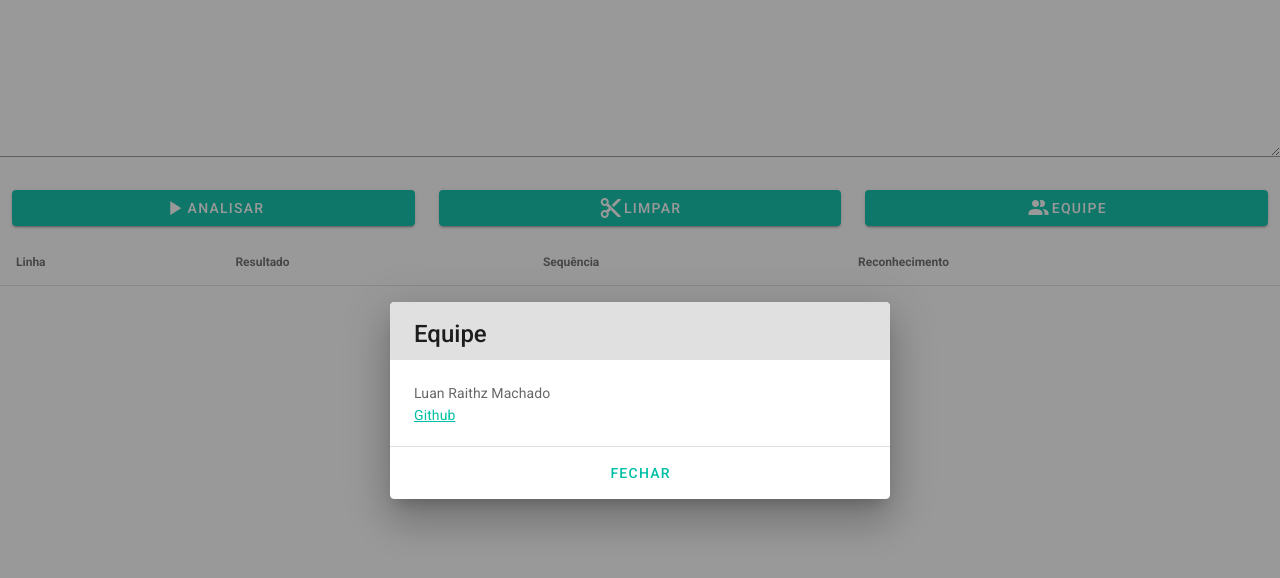
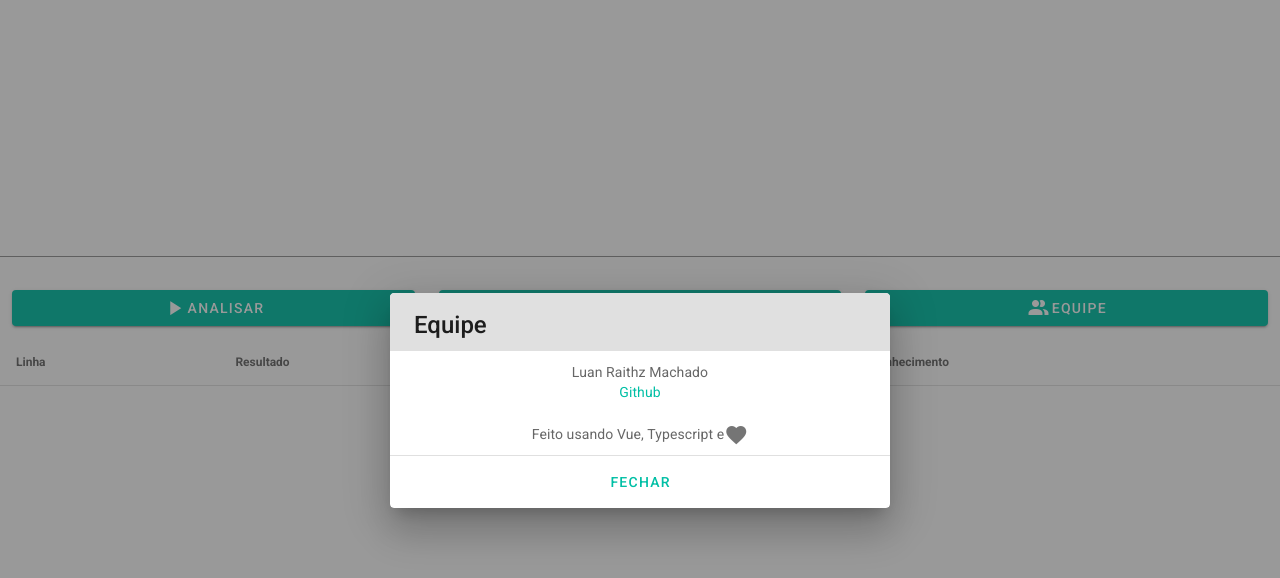
Before and after one commit to luanraithz/fla-cmp-nlp, a Vue app in the folder lfa/client/: page / in a window 1280 px wide. Both pictures are taken after a click on the button "EQUIPE". Shown: the top 578 px of the page. Built offline with nearby package versions, Linux system fonts and the light colour scheme.

Commit message:
fixing some problems with the interface

```diff
--- a/lfa/client/src/App.vue
+++ b/lfa/client/src/App.vue
@@ -3,6 +3,7 @@
         <v-container fluid class="container">
             <v-row>
                 <v-textarea
+                    :no-resize="true"
                     name="language"
                     v-model="content"
                     >
@@ -26,55 +27,7 @@
                         Limpar
                     </v-btn>
                 </v-col>
-                <v-col cols="sm">
-                    <v-dialog
-                      v-model="dialog"
-                      width="500"
-                    >
-                      <template v-slot:activator="{ on }">
-                        <v-btn
-                          color="primary"
-                          dark
-                          v-on="on"
-                        >
-                            <v-icon >mdi-account-multiple</v-icon>
-                            Equipe
-                        </v-btn>
-                      </template>
-
-                      <v-card>
-                        <v-card-title
-                          class="headline grey lighten-2 text-center"
-                          primary-title
-                        >
-                          Equipe
-                        </v-card-title>
-
-                        <v-card-text>
-                          <br/>
-                          Luan Raithz Machado
-
-                          <br/>
-                          <a href="https://github.com/luanraithz">
-                              Github
-                          </a>
-                        </v-card-text>
-
-                        <v-divider></v-divider>
-
-                        <v-card-actions>
-                          <div class="flex-grow-1"></div>
-                          <v-btn
-                            color="primary"
-                            text
-                            @click="dialog = false"
-                          >
-                            Fechar
-                          </v-btn>
-                        </v-card-actions>
-                      </v-card>
-                    </v-dialog>
-                </v-col>
+                <TeamModal></TeamModal>
             </v-row>
       </v-container>
     <v-content>
@@ -86,6 +39,7 @@
 <script lang="ts">
 import Vue from 'vue';
 import Table from './components/Table.vue';
+import TeamModal from './components/TeamModal.vue';
 import { validate, Result, Output } from './final';
 
 const ResultsMap = {
@@ -111,7 +65,8 @@ const toReadable = (result: Output): FormattedOutput => ({
 export default Vue.extend({
   name: 'App',
   components: {
-    Table
+    Table,
+    TeamModal
   },
   methods: {
     run: function() {
@@ -135,7 +90,10 @@ export default Vue.extend({
     }),
 });
 </script>
-<style scoped>
+<style>
+    body, html {
+        overflow: auto !important;
+    }
     button {
         width: 100%;
     }
@@ -145,4 +103,9 @@ export default Vue.extend({
         max-height: unset;
         padding: 20px;
     }
+    textarea {
+        height: 30vh;
+        min-height: 187px;
+    }
+
 </style>
--- a/lfa/client/src/components/Table.vue
+++ b/lfa/client/src/components/Table.vue
@@ -1,4 +1,5 @@
 <template>
+    <div class="table">
         <v-simple-table>
             <thead>
                 <tr>
@@ -10,16 +11,18 @@
             </thead>
             <tbody>
                 <tr v-for="d in data">
-                <td> {{ d.line }} </td>
-                <td> {{ d.result }} </td>
-                <td> {{ d.content }} </td>
-                <td> {{ d.path }} </td>
+                    <td :title="d.line"> {{ d.line }} </td>
+                    <td :title="d.result"> {{ d.result }} </td>
+                    <td :title="d.content"> {{ d.content }} </td>
+                    <td :title="d.path"> {{ d.path }} </td>
                 </tr>
             </tbody>
         </v-simple-table>
+    </div>
 </template>
 <script lang="ts">
 import Vue from 'vue';
+import { Prop } from 'vue/types/options';
 import { FormattedOutput } from '../App.vue';
 
 type Props = { data: FormattedOutput[] }
@@ -27,9 +30,13 @@ type Props = { data: FormattedOutput[] }
 export default Vue.extend({
     name: 'Table',
     props: {
-        data: {
-            type: Array as FormattedOutput[]
-        }
+        data: Array as Prop<FormattedOutput[]>
     }
 });
 </script>
+<style>
+    .table {
+        max-height: 55vh;
+        overflow: auto;
+    }
+</style>
--- a/lfa/client/src/components/TeamModal.vue
+++ b/lfa/client/src/components/TeamModal.vue
@@ -1,4 +1,62 @@
 <template>
+    <v-col cols="sm">
+        <v-dialog
+          v-model="dialog"
+          width="500"
+        >
+          <template v-slot:activator="{ on }">
+            <v-btn
+              color="primary"
+              dark
+              v-on="on"
+            >
+                <v-icon >mdi-account-multiple</v-icon>
+                Equipe
+            </v-btn>
+          </template>
+
+          <v-card>
+            <v-card-title
+              class="headline grey lighten-2 text-center"
+              primary-title
+            >
+              Equipe
+            </v-card-title>
+
+            <v-card-text>
+              <br/>
+              <v-row justify="center">
+                  Luan Raithz Machado
+              </v-row>
+              <br/>
+              <v-row justify="center">
+                  <a href="https://github.com/luanraithz">
+                      Github
+                  </a>
+              </v-row>
+              <br/>
+              <br/>
+              <v-row justify="center">
+                  Feito usando Vue, Typescript e
+                  <v-icon class="heart">mdi-heart</v-icon>
+              </v-row>
+            </v-card-text>
+
+            <v-divider></v-divider>
+
+            <v-card-actions>
+              <div class="flex-grow-1"></div>
+              <v-btn
+                color="primary"
+                text
+                @click="dialog = false"
+              >
+                Fechar
+              </v-btn>
+            </v-card-actions>
+          </v-card>
+        </v-dialog>
+    </v-col>
 </template>
 <script lang="ts">
 import Vue from 'vue';
@@ -6,11 +64,17 @@ import { FormattedOutput } from '../App.vue';
 
 export default Vue.extend({
     name: 'TeamModal',
-    props: {
-        data: []
-    },
-    data: (): { visible: boolean } => ({
-        visible: false
+    data: (): { dialog: boolean } => ({
+        dialog: false
     })
 });
 </script>
+
+<style scoped>
+    a {
+        text-decoration: none;
+    }
+    .heart {
+        color: #E53935;
+    }
+</style>
```
Lines whose indentation alone changed are shown as unchanged.
